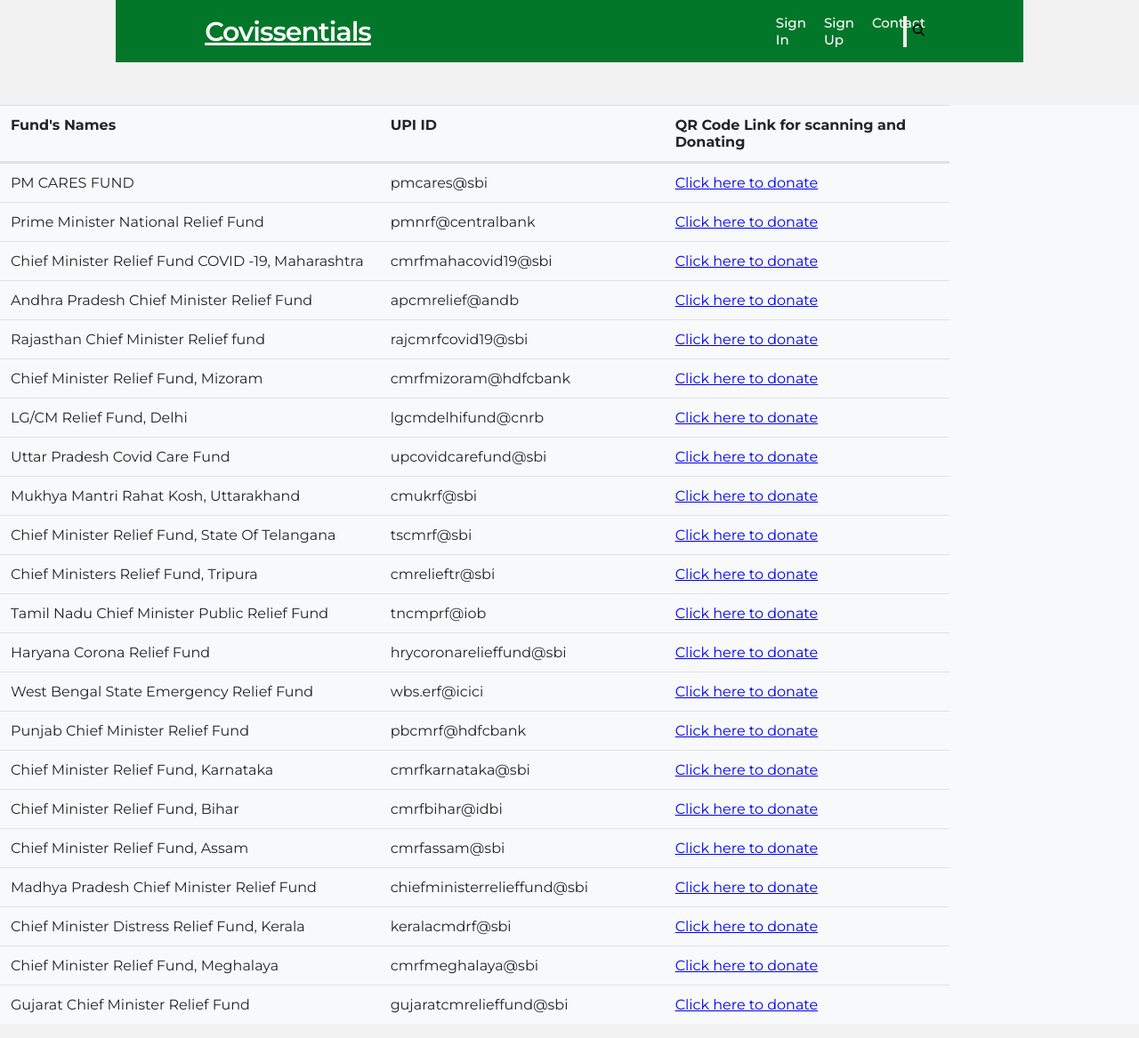
After one commit to sonalijain20/covissentials, a Django app: page /cmfund/ in a window 1280 px wide. The commit adds this page. Shown: the whole page at 89% size. Run offline with Django 3.2, Linux system fonts and the light colour scheme; some libraries are stand-ins or nearby versions.

Commit message:
after donate

```diff
--- a/covissentials/urls.py
+++ b/covissentials/urls.py
@@ -31,5 +31,8 @@ urlpatterns = [
     path('display/', views.display),
     path('delete/<int:num>/', views.deleteResource),
     path('contact/', views.contactDetails),
+    path('donate/', views.donate),
+    path('covinfo/', views.covInfo),
+    path('cmfund/', views.cmFund),
 
 ]
--- /dev/null
+++ b/mainApp/templates/cmfund.html
@@ -0,0 +1,150 @@
+{% extends 'index.html' %}
+{% load static %}
+{% block body %}
+
+<div class="mt-5 bg-light container">
+    <table class="table table-striped">
+        <thead>
+        <tr class="row">
+            <th class="col-4">Fund's Names</th>
+            <th class="col-3">UPI ID</th>
+            <th class="col-3">QR Code Link for scanning and Donating</th>
+        </tr>
+        </thead>
+        <tbody>
+        <tr class="row">
+            <td class="col-4">PM CARES FUND</td>
+            <td class="col-3">pmcares@sbi</td>
+            <td class="col-3">
+                <a rel="noreferrer" target="_blank" href="https://www.bhimupi.org.in/sites/default/files/PM-Cares-qr.png">Click here to donate</a>
+            </td>
+        </tr>
+        <tr class="row">
+            <td class="col-4">Prime Minister National Relief Fund</td>
+            <td class="col-3">pmnrf@centralbank</td>
+            <td class="col-3">
+                <a rel="noreferrer" target="_blank" href="https://www.bhimupi.org.in/sites/default/files/Prime%20Ministers%20National%20Relief%20Fund_0.jpg">Click here to donate</a>  </td>
+        </tr>
+        <tr class="row"><td class="col-4">Chief Minister Relief Fund COVID -19, Maharashtra</td>
+            <td class="col-3">cmrfmahacovid19@sbi</td>
+            <td class="col-3">
+                <a rel="noreferrer" target="_blank" href="https://www.bhimupi.org.in/sites/default/files/QR_0.png">Click here to donate</a></td>
+        </tr>
+        <tr class="row"><td class="col-4">Andhra Pradesh Chief Minister Relief Fund</td>
+            <td class="col-3">apcmrelief@andb</td>
+            <td class="col-3">
+                <a rel="noreferrer" target="_blank" href="https://www.bhimupi.org.in/sites/default/files/APCMRelief_qr.jpg">Click here to donate</a></td>
+        </tr>
+        <tr class="row">
+            <td class="col-4">Rajasthan Chief Minister Relief fund</td>
+            <td class="col-3">rajcmrfcovid19@sbi</td>
+            <td class="col-3">
+            <a rel="noreferrer" target="_blank" href="https://www.bhimupi.org.in/sites/default/files/rajcmrf.png">Click here to donate</a>  </td>
+        </tr>
+        <tr class="row">
+            <td class="col-4">Chief Minister Relief Fund, Mizoram</td>
+            <td class="col-3">cmrfmizoram@hdfcbank</td>
+            <td class="col-3">
+            <a rel="noreferrer" target="_blank" href="https://www.bhimupi.org.in/sites/default/files/QR_1.png">Click here to donate</a>  </td>
+        </tr><tr class="row">
+            <td class="col-4">LG/CM Relief Fund, Delhi</td>
+            <td class="col-3">lgcmdelhifund@cnrb</td>
+            <td class="col-3">
+            <a rel="noreferrer" target="_blank" href="https://www.bhimupi.org.in/sites/default/files/delhi_QR.png">Click here to donate</a>  </td>
+        </tr>
+        <tr class="row">
+            <td class="col-4">Uttar Pradesh Covid Care Fund</td>
+            <td class="col-3">upcovidcarefund@sbi</td>
+            <td class="col-3">
+                <a rel="noreferrer" target="_blank" href="https://www.bhimupi.org.in/sites/default/files/UP_QR.png">Click here to donate</a>  </td>
+        </tr>
+        <tr class="row">
+            <td class="col-4">Mukhya Mantri Rahat Kosh, Uttarakhand</td>
+            <td class="col-3">cmukrf@sbi</td>
+            <td class="col-3">
+            <a rel="noreferrer" target="_blank" href="https://www.bhimupi.org.in/sites/default/files/uttrakhand_QR.png">Click here to donate</a>
+        </td>
+        </tr>
+        <tr class="row">
+            <td class="col-4">Chief Minister Relief Fund, State Of Telangana</td>
+            <td class="col-3">tscmrf@sbi</td>
+            <td class="col-3">
+                <a rel="noreferrer" target="_blank" href="https://www.bhimupi.org.in/sites/default/files/QR_telangana.png">Click here to donate</a></td>
+        </tr>
+        <tr class="row">
+            <td class="col-4">Chief Ministers Relief Fund, Tripura</td>
+            <td class="col-3">cmrelieftr@sbi</td>
+            <td class="col-3">
+            <a rel="noreferrer" target="_blank" href="https://www.bhimupi.org.in/sites/default/files/Tripura_QR.png">Click here to donate</a>  </td>
+        </tr>
+        <tr class="row">
+            <td class="col-4">Tamil Nadu Chief Minister Public Relief Fund</td>
+            <td class="col-3">tncmprf@iob</td>
+            <td class="col-3">
+                <a rel="noreferrer" target="_blank" href="https://www.bhimupi.org.in/sites/default/files/gov_of_tn.jpg">Click here to donate</a>  </td>
+        </tr>
+        <tr class="row">
+            <td class="col-4">Haryana Corona Relief Fund</td>
+            <td class="col-3">hrycoronarelieffund@sbi</td>
+            <td class="col-3">
+                <a rel="noreferrer" target="_blank" href="https://www.bhimupi.org.in/sites/default/files/QR_Haryana.png">Click here to donate</a>  </td>
+        </tr>
+        <tr class="row">
+            <td class="col-4">West Bengal State Emergency Relief Fund</td>
+            <td class="col-3">wbs.erf@icici</td>
+            <td class="col-3">
+            <a rel="noreferrer" target="_blank" href="https://www.bhimupi.org.in/sites/default/files/WB_QR_new.jpg">Click here to donate</a>  </td>
+        </tr>
+        <tr class="row">
+            <td class="col-4">Punjab Chief Minister Relief Fund</td>
+            <td class="col-3">pbcmrf@hdfcbank</td>
+            <td class="col-3">
+            <a rel="noreferrer" target="_blank" href="https://www.bhimupi.org.in/sites/default/files/QRpunjab.jpg">Click here to donate</a>  </td>
+        </tr>
+        <tr class="row">
+            <td class="col-4">Chief Minister Relief Fund, Karnataka</td>
+            <td class="col-3">cmrfkarnataka@sbi</td>
+            <td class="col-3">
+            <a rel="noreferrer" target="_blank" href="https://www.bhimupi.org.in/sites/default/files/Karnatka-02.jpg">Click here to donate</a>
+        </td>
+        </tr>
+        <tr class="row"><td class="col-4">Chief Minister Relief Fund, Bihar</td>
+            <td class="col-3">cmrfbihar@idbi</td>
+            <td class="col-3">
+                <a rel="noreferrer" target="_blank" href="https://www.bhimupi.org.in/sites/default/files/Bihar-02.jpg">Click here to donate</a>  </td>
+        </tr>
+        <tr class="row">
+            <td class="col-4">Chief Minister Relief Fund, Assam</td>
+            <td class="col-3">cmrfassam@sbi</td>
+            <td class="col-3">
+                <a rel="noreferrer" target="_blank" href="https://www.bhimupi.org.in/sites/default/files/Assam-02.jpg">Click here to donate</a>  </td>
+        </tr>
+        <tr class="row">
+            <td class="col-4">Madhya Pradesh Chief Minister Relief Fund</td>
+            <td class="col-3">chiefministerrelieffund@sbi</td>
+            <td class="col-3">
+                <a rel="noreferrer" target="_blank" href="https://www.bhimupi.org.in/sites/default/files/QR_MP.jpg">Click here to donate</a>  </td>
+        </tr>
+        <tr class="row">
+            <td class="col-4">Chief Minister Distress Relief Fund, Kerala</td>
+            <td class="col-3">keralacmdrf@sbi</td>
+            <td class="col-3">
+            <a rel="noreferrer" target="_blank" href="https://www.bhimupi.org.in/sites/default/files/Kerala-02.jpg">Click here to donate</a>
+        </td>
+        </tr>
+        <tr class="row">
+            <td class="col-4">Chief Minister Relief Fund, Meghalaya</td>
+            <td class="col-3">cmrfmeghalaya@sbi</td>
+            <td class="col-3">
+                <a rel="noreferrer" target="_blank" href="https://www.bhimupi.org.in/sites/default/files/Meghalaya--02.jpg">Click here to donate</a>  </td>
+        </tr>
+        <tr class="row">
+            <td class="col-4">Gujarat Chief Minister Relief Fund</td>
+            <td class="col-3">gujaratcmrelieffund@sbi</td>
+            <td class="col-3">
+                <a rel="noreferrer" target="_blank" href="https://www.bhimupi.org.in/sites/default/files/QR_GJ.jpg">Click here to donate</a>  </td>
+        </tr>
+        </tbody>
+    </table>
+</div>
+{% endblock %}
--- a/mainApp/templates/contact-us.html
+++ b/mainApp/templates/contact-us.html
@@ -23,7 +23,7 @@
 								<label>Subject</label>
 				            </div>
 				            <div class="field">
-				                <input name="message" id="message" required="required"  cols="12">
+				                <input name="message" id="message" required="required" >
 								<label>Feedback</label>
 				            </div>
 				            <div class="field">
@@ -34,14 +34,14 @@
 
 	    		<div class="col-sm-4">
 	    			<div>
-	    				<h4 >Contact Info</h4>
+	    				<h4 >Contact</h4>
 	    				<address>
 <!--	    					<p>E-Shopper Inc.</p>-->
 <!--							<p>935 W. Webster Ave New Streets Chicago, IL 60614, NY</p>-->
 <!--							<p>Newyork USA</p>-->
 <!--							<p>Mobile: +2346 17 38 93</p>-->
 <!--							<p>Fax: 1-714-252-0026</p>-->
-							<p>Email: covissentials@gmail.com</p>
+							<p>Email:covissentials@gmail.com</p>
 	    				</address>
 	    			</div>
     			</div>
--- a/mainApp/templates/index.html
+++ b/mainApp/templates/index.html
@@ -321,11 +321,127 @@ form .signup-link a:hover{
   background-color: #f2f2f2;
   padding: 20px;
 }
-
+.donationCard {
+    border-radius: 20px;
+    cursor: pointer;
+    box-shadow: 0 4px 8px 0 rgb(0 0 0 / 20%);
+}
+.card {
+    position: relative;
+    display: -webkit-flex;
+    display: flex;
+    -webkit-flex-direction: column;
+    -webkit-box-orient: vertical;
+    -webkit-box-direction: normal;
+    flex-direction: column;
+    min-width: 0;
+    word-wrap: break-word;
+    background-color: #fff;
+    background-clip: border-box;
+    border: 1px solid rgba(0,0,0,.125);
+    border-radius: .25rem;
+}
+.card-img-top {
+    border-top-left-radius: calc(.25rem - 1px);
+    border-top-right-radius: calc(.25rem - 1px);
+    flex-shrink: 0;
+    width: 100%;
+}
+.col, .col-1, .col-2, .col-3, .col-4, .col-5, .col-6, .col-7, .col-8, .col-9, .col-10, .col-11, .col-12, .col-auto, .col-lg, .col-lg-1, .col-lg-2, .col-lg-3, .col-lg-4, .col-lg-5, .col-lg-6, .col-lg-7, .col-lg-8, .col-lg-9, .col-lg-10, .col-lg-11, .col-lg-12, .col-lg-auto, .col-md, .col-md-1, .col-md-2, .col-md-3, .col-md-4, .col-md-5, .col-md-6, .col-md-7, .col-md-8, .col-md-9, .col-md-10, .col-md-11, .col-md-12, .col-md-auto, .col-sm, .col-sm-1, .col-sm-2, .col-sm-3, .col-sm-4, .col-sm-5, .col-sm-6, .col-sm-7, .col-sm-8, .col-sm-9, .col-sm-10, .col-sm-11, .col-sm-12, .col-sm-auto, .col-xl, .col-xl-1, .col-xl-2, .col-xl-3, .col-xl-4, .col-xl-5, .col-xl-6, .col-xl-7, .col-xl-8, .col-xl-9, .col-xl-10, .col-xl-11, .col-xl-12, .col-xl-auto {
+    position: relative;
+    width: 30%;
+    padding-right: 15px;
+    padding-left: 15px;
+}
+.mt-2, .my-2 {
+    margin-top: .5rem!important;
+    margin-bottom: .5rem!important;
+}
+.justify-content-center {
+    -webkit-justify-content: center!important;
+    -webkit-box-pack: center!important;
+    justify-content: center!important;
+}
+.row {
+    display: -webkit-flex;
+    display: flex;
+    -webkit-flex-wrap: wrap;
+    flex-wrap: wrap;
+    margin-right: -15px;
+    margin-left: -15px;
+}
+.table {
+    width: 100%;
+    margin-bottom: 1rem;
+    color: #212529;
+    background-color: transparent;
+    text-indent: initial;
+    border-spacing: 2px;
+    border-color: grey;
+    display: table;
+    border-collapse: collapse;
+}
+.mt-5, .my-5 {
+    margin-top: 3rem!important;
+}
+.bg-light {
+    background-color: #f8f9fa!important;
+}
+.container, .container-fluid, .container-lg, .container-md, .container-sm, .container-xl {
+    width: 100%;
+    padding-right: 15px;
+    padding-left: 15px;
+    margin-right: auto;
+    margin-left: auto;
+}
+.col-4 {
+    -webkit-flex: 0 0 33.333333%;
+    flex: 0 0 33.333333%;
+    max-width: 33.333333%;
+}
+.col-3 {
+    -webkit-flex: 0 0 25%;
+    flex: 0 0 25%;
+    max-width: 25%;
+}
+thead {
+    display: table-header-group;
+    vertical-align: middle;
+    border-color: inherit;
+}
+tbody {
+    display: table-row-group;
+    vertical-align: middle;
+    border-color: inherit;
+}
+.table td, .table th {
+    padding: .75rem;
+    vertical-align: top;
+    border-top: 1px solid #dee2e6;
+}
+.table thead th {
+    vertical-align: bottom;
+    border-bottom: 2px solid #dee2e6;
+}
+td {
+    display: table-cell;
+    vertical-align: inherit;
+}
+th {
+    text-align: inherit;
+    text-align: -webkit-match-parent;
+    display: table-cell;
+    vertical-align: inherit;
+    font-weight: bold;
+}
+tr {
+    display: table-row;
+    vertical-align: inherit;
+    border-color: inherit;
+}
     </style>
 
-    <meta name="viewport" content=
-      "width=device-width, initial-scale=1.0">
+    <meta name="viewport" content="width=device-width, initial-scale=1.0">
     <script src="https://kit.fontawesome.com/a076d05399.js"></script>
   </head>
 
@@ -382,8 +498,8 @@ form .signup-link a:hover{
  <a href="/display/"><button class="button"><span>Locations</span></button></a>
   <br>
   <br>
-  <a href=""><button class="button"><span>Donate</span></button></a>
-  <a href=""><button class="button"><span>Covid Info.</span></button></a>
+  <a href="/donate/"><button class="button"><span>Donate</span></button></a>
+  <a href="/covinfo/"><button class="button"><span>Covid Info.</span></button></a>
 
 {% endblock %}
 </body>
--- a/mainApp/views.py
+++ b/mainApp/views.py
@@ -187,3 +187,13 @@ def contactDetails(request):
         messages.success(request,"Message Sent")
         return HttpResponseRedirect('/contact/')
     return render(request,"contact-us.html")
+
+
+def donate(request):
+    return render(request, "donate.html")
+
+def covInfo(request):
+    return render(request, "covinfo.html")
+
+def cmFund(request):
+    return render(request, "cmfund.html")
```
Also changed, not shown: mainApp/templates/covinfo.html (added, +38 -0 lines), mainApp/templates/donate.html (added, +43 -0 lines), mainApp/static/images/Akshaya-Patra.jpg (added), mainApp/static/images/Corona-Virus-Precautions-Hindi-1024x724.jpg (added), mainApp/static/images/EUDle9AXYAQHxfN.jpg (added), mainApp/static/images/PM_Cares_Fund.jpg (added), mainApp/static/images/WL3DPRsi_400x400.jpg (added), mainApp/static/images/cmfund.jpg (added), mainApp/static/images/images.png (added), mainApp/static/images/infographic-covid-19-transmission-and-protections-final2.jpg (added), mainApp/static/images/poster1.jpg (added), mainApp/static/images/valmet-covid-info-page-image-en.png (added).
